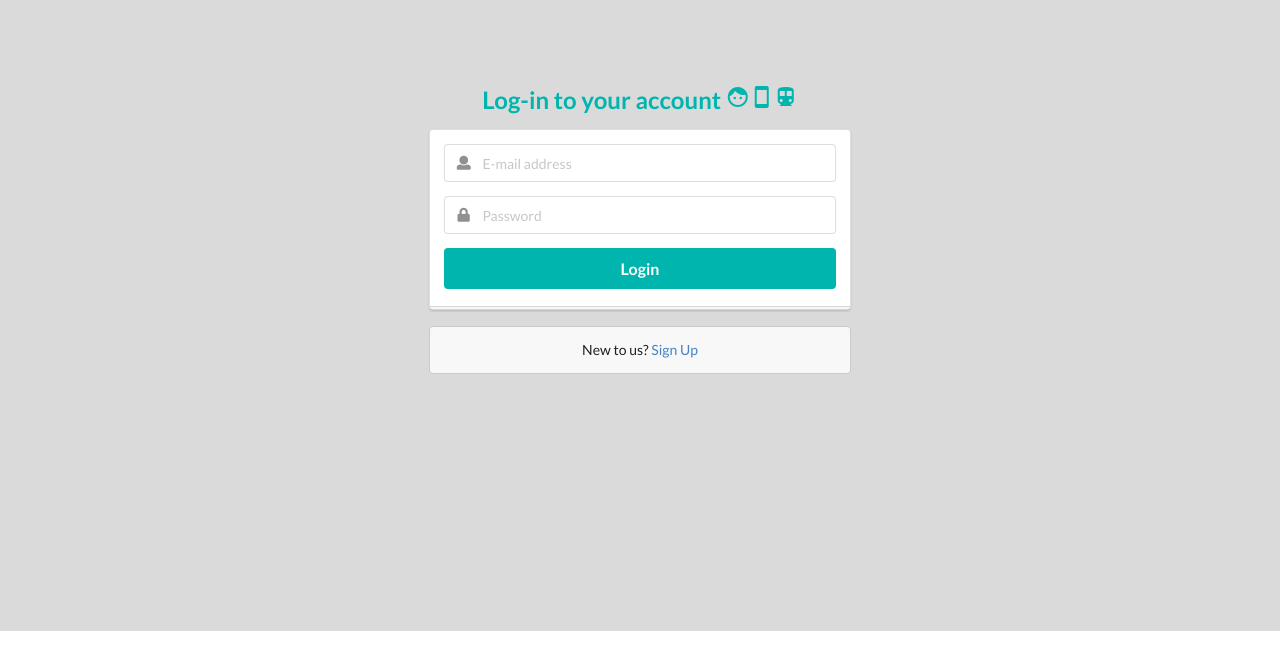
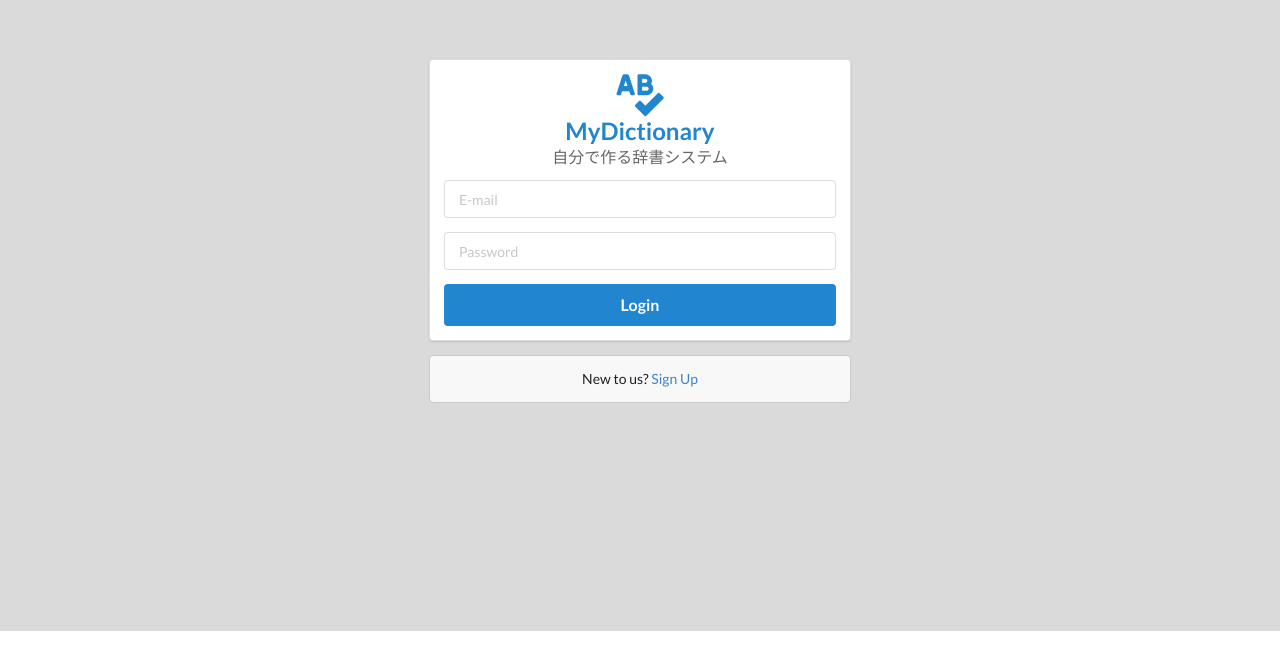
Before and after one commit to neighborlab/chitose, an Angular app: page /login in a window 1280 px wide. Shown: the part 155-800 px from the top of the page. Built offline with nearby package versions, Linux system fonts and the light colour scheme.

Commit message:
ログイン画面のレイアウト修正。font-awesomeの適用。

```diff
--- a/src/app/login/login.component.css
+++ b/src/app/login/login.component.css
@@ -1,12 +1,9 @@
-:host {
-  display: block;
-  height:100vh;
+.grid {
+  height: 100%;
 }
-
 .column {
   max-width: 450px;
 }
-
-.grid {
-  height: 100%;
+.large.text {
+   font-size: 3rem;
 }
--- a/src/app/login/login.component.html
+++ b/src/app/login/login.component.html
@@ -1,34 +1,29 @@
 <div class="ui middle aligned center aligned grid">
   <div class="column">
-    <h2 class="ui teal image header">
+    <div class="ui form">
+      <div class="ui segment">
+
+        <h2 class="ui icon header blue">
+          <i class="fas fa-spell-check large text"></i>
           <div class="content">
-        Log-in to your account
-        <i class="material-icons">face</i>
-        <i class="material-icons">stay_current_portrait</i>
-        <i class="material-icons">directions_transit</i>
+            MyDictionary
+            <div class="sub header">自分で作る辞書システム</div>
           </div>
         </h2>
-    <form class="ui large form">
-      <div class="ui stacked segment">
+
         <div class="field">
-          <div class="ui left icon input">
-            <i class="user icon"></i>
-            <input type="text" name="email" placeholder="E-mail address">
+          <input type="text" name="email" placeholder="E-mail">
         </div>
-        </div>
+
         <div class="field">
-          <div class="ui left icon input">
-            <i class="lock icon"></i>
           <input type="password" name="password" placeholder="Password">
         </div>
+
+        <a class="ui button fluid large blue" routerLinkActive="active" routerLink="/page">Login</a>
+
       </div>
-        <a class="ui button fluid large teal" routerLinkActive="active" routerLink="/page">Login</a>
+      <div class="ui error message"></div>
     </div>
-
-      <div class="ui error message"></div>
-
-    </form>
-
     <div class="ui message">
       New to us? <a href="#">Sign Up</a>
     </div>
--- a/src/index.html
+++ b/src/index.html
@@ -1,2 +1,3 @@
 <link href="https://fonts.googleapis.com/icon?family=Material+Icons" rel="stylesheet">
+<link rel="stylesheet" href="https://use.fontawesome.com/releases/v5.11.2/css/all.css">
 <my-app>loading</my-app>
```
Lines whose indentation alone changed are shown as unchanged.
